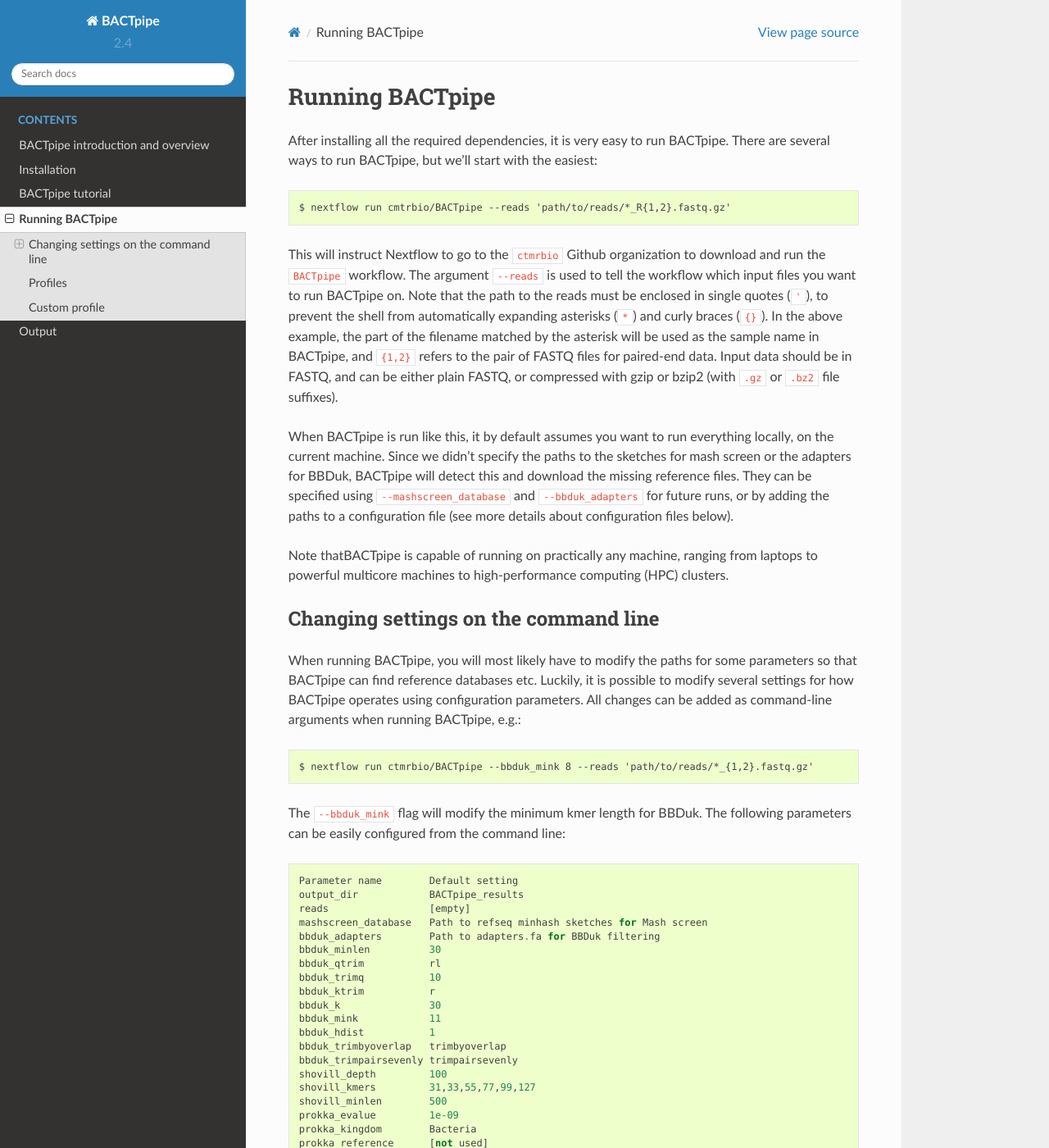
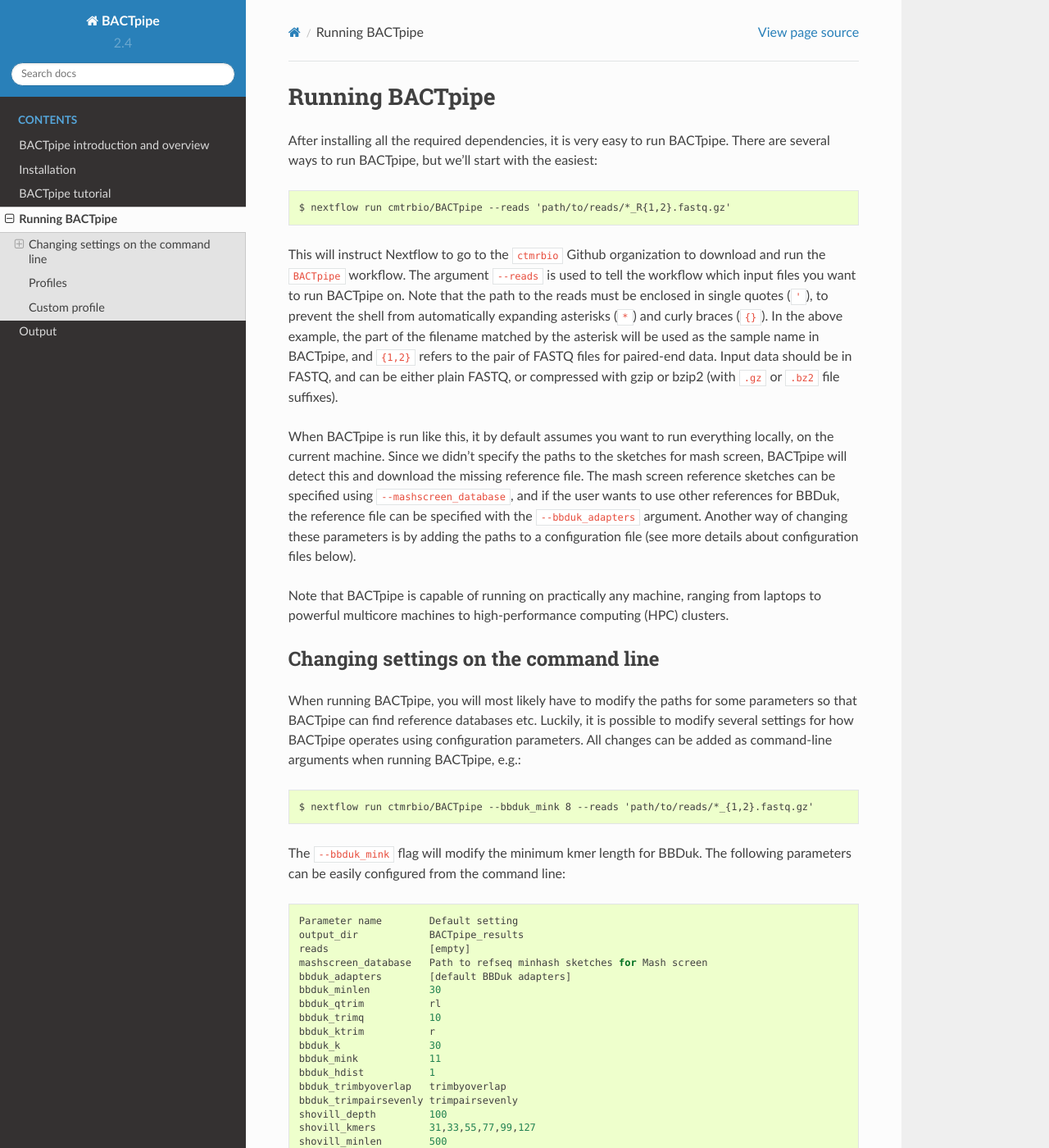
Before and after one commit to ctmrbio/BACTpipe, a Sphinx documentation site: the page built from docs/source/running.rst, in a window 1280 px wide and 1400 px high. Shown: the whole window at 82% size. Built offline with Sphinx 7.4.7 and the Read the Docs theme 2.0.0, drawn with Linux system fonts in a browser that asks for light colours.

Commit message:
Change text regarding --bbduk_adapters to match updated code.

```diff
--- a/docs/source/running.rst
+++ b/docs/source/running.rst
@@ -19,13 +19,14 @@
 
 When BACTpipe is run like this, it by default assumes you want to run
 everything locally, on the current machine. Since we didn't specify the paths
-to the sketches for mash screen or the adapters for BBDuk, BACTpipe will detect
-this and download the missing reference files. They can be specified using
-``--mashscreen_database`` and ``--bbduk_adapters`` for future runs, or by
-adding the paths to a configuration file (see more details about configuration
-files below).
+to the sketches for mash screen, BACTpipe will detect this and download the
+missing reference file. The mash screen reference sketches can be specified
+using ``--mashscreen_database``, and if the user wants to use other references
+for BBDuk, the reference file can be specified with the ``--bbduk_adapters``
+argument.  Another way of changing these parameters is by adding the paths to a
+configuration file (see more details about configuration files below).
 
-Note thatBACTpipe is capable of running on practically any machine, ranging
+Note that BACTpipe is capable of running on practically any machine, ranging
 from laptops to powerful multicore machines to high-performance computing (HPC)
 clusters.
 
@@ -49,7 +50,7 @@
     output_dir            BACTpipe_results
     reads                 [empty]
     mashscreen_database   Path to refseq minhash sketches for Mash screen
-    bbduk_adapters        Path to adapters.fa for BBDuk filtering
+    bbduk_adapters        [default BBDuk adapters]
     bbduk_minlen          30
     bbduk_qtrim           rl
     bbduk_trimq           10
```
